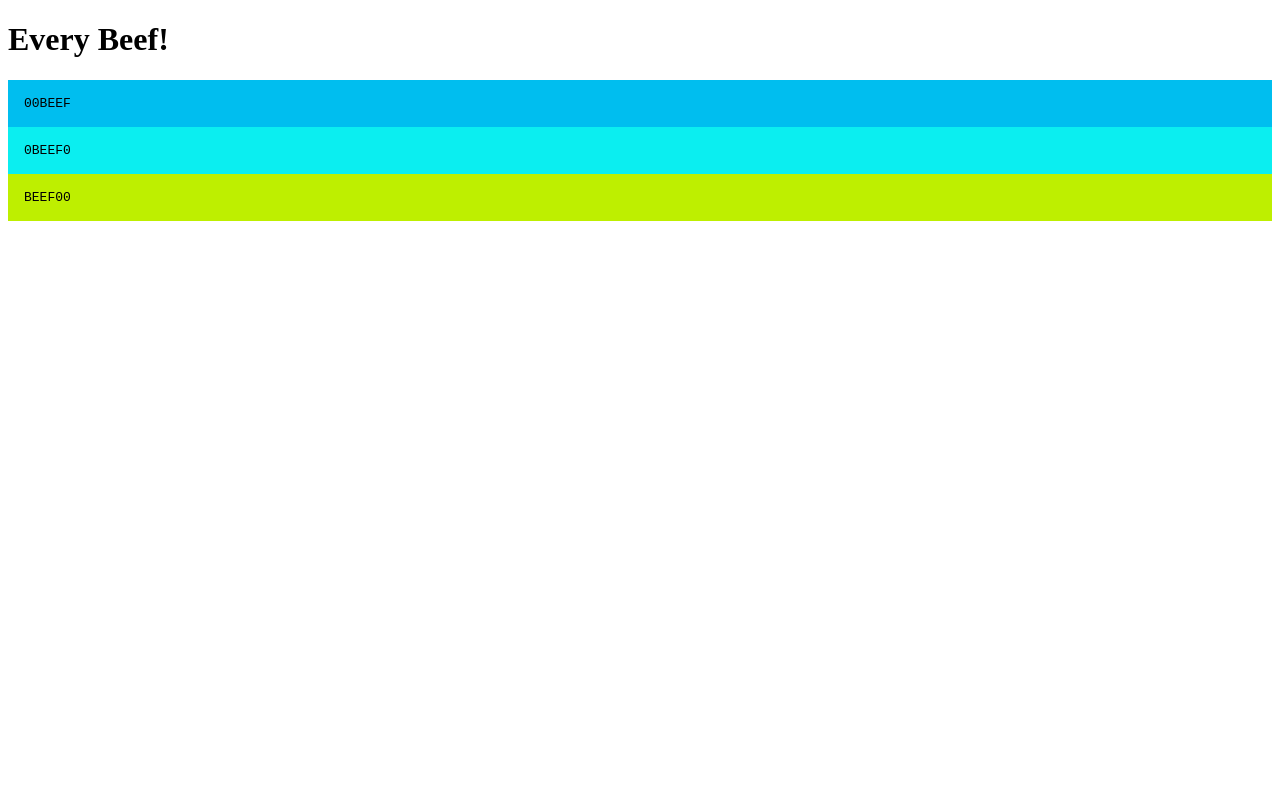
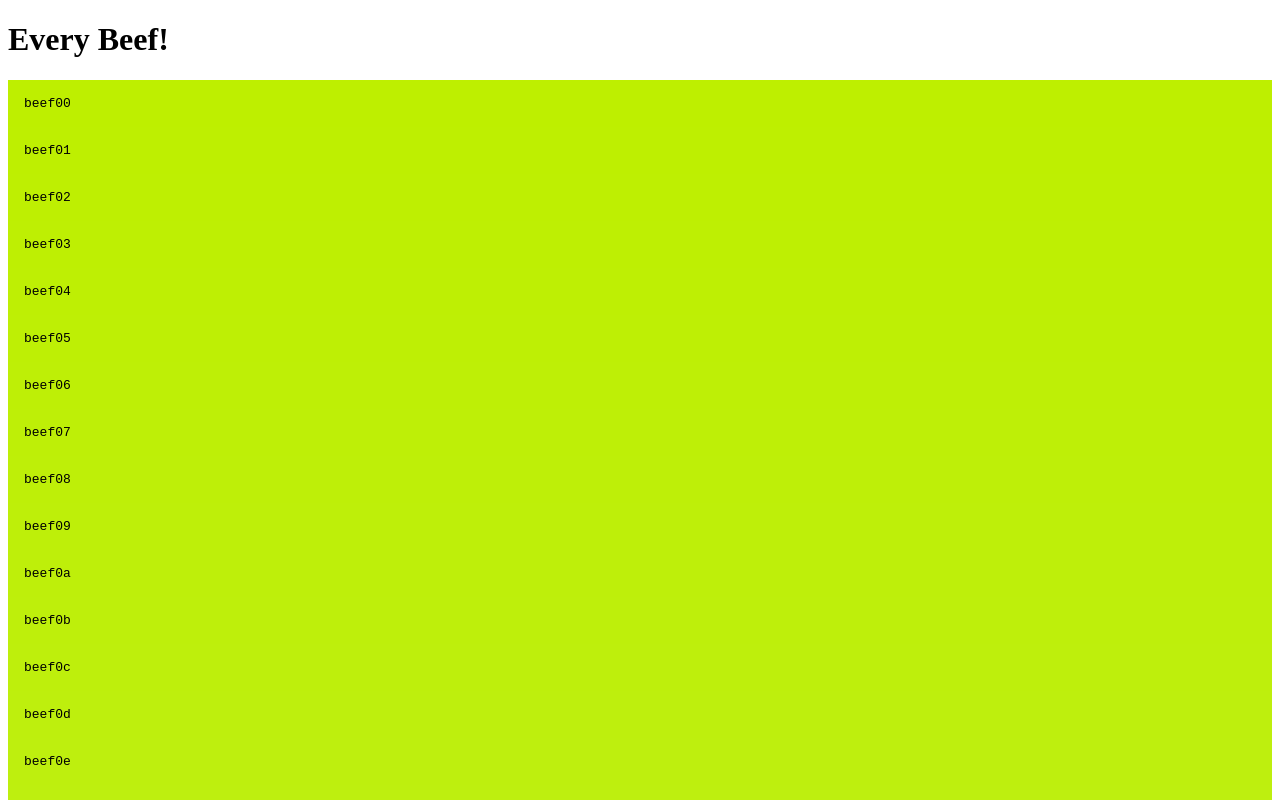
Before and after one commit to frankalbenesius/everybeef, a React (Vite) app: page / in a window 1280 px wide. Shown: the top 800 px of the page. Built offline with nearby package versions, Linux system fonts and the light colour scheme.

Commit message:
Display all the beefs

```diff
--- a/src/App.tsx
+++ b/src/App.tsx
@@ -1,9 +1,8 @@
-import { useState } from "react";
 import { Beef } from "./components/Beef";
-
-const beefs = ["00BEEF", "0BEEF0", "BEEF00"];
+import { getAllBeefs } from "./util/getAllBeefs";
 
 export function App() {
+  const beefs = getAllBeefs();
   return (
     <div>
       <h1>Every Beef!</h1>
--- /dev/null
+++ b/src/util/getAllBeefs.ts
@@ -0,0 +1,34 @@
+/**
+ * Returns all the beefs.
+ * The appetizer beefs.
+ * The entree beefs.
+ * Even the dessert beefs.
+ * i.e. ['beef00', ... , '0beef0', ... , '00beef']
+ */
+export const getAllBeefs = (): string[] => {
+  const appetizerBeefs: string[] = createBeefFilling().map(
+    (hex) => `beef${hex}`
+  );
+
+  const entreeBeefs: string[] = createBeefFilling().map((hex) => {
+    const [firstDigit, secondDigit] = hex.split("");
+    return `${firstDigit}beef${secondDigit}`;
+  });
+
+  const dessertBeefs: string[] = createBeefFilling().map((hex) => `${hex}beef`);
+
+  return [...appetizerBeefs, ...entreeBeefs, ...dessertBeefs];
+};
+
+/**
+ * Returns 0 through 255 in hexidecimal.
+ */
+const createBeefFilling = () => {
+  const fillings: string[] = [];
+
+  for (let i = 0; i < 256; i++) {
+    fillings.push(i.toString(16).padStart(2, "0"));
+  }
+
+  return fillings;
+};
```
